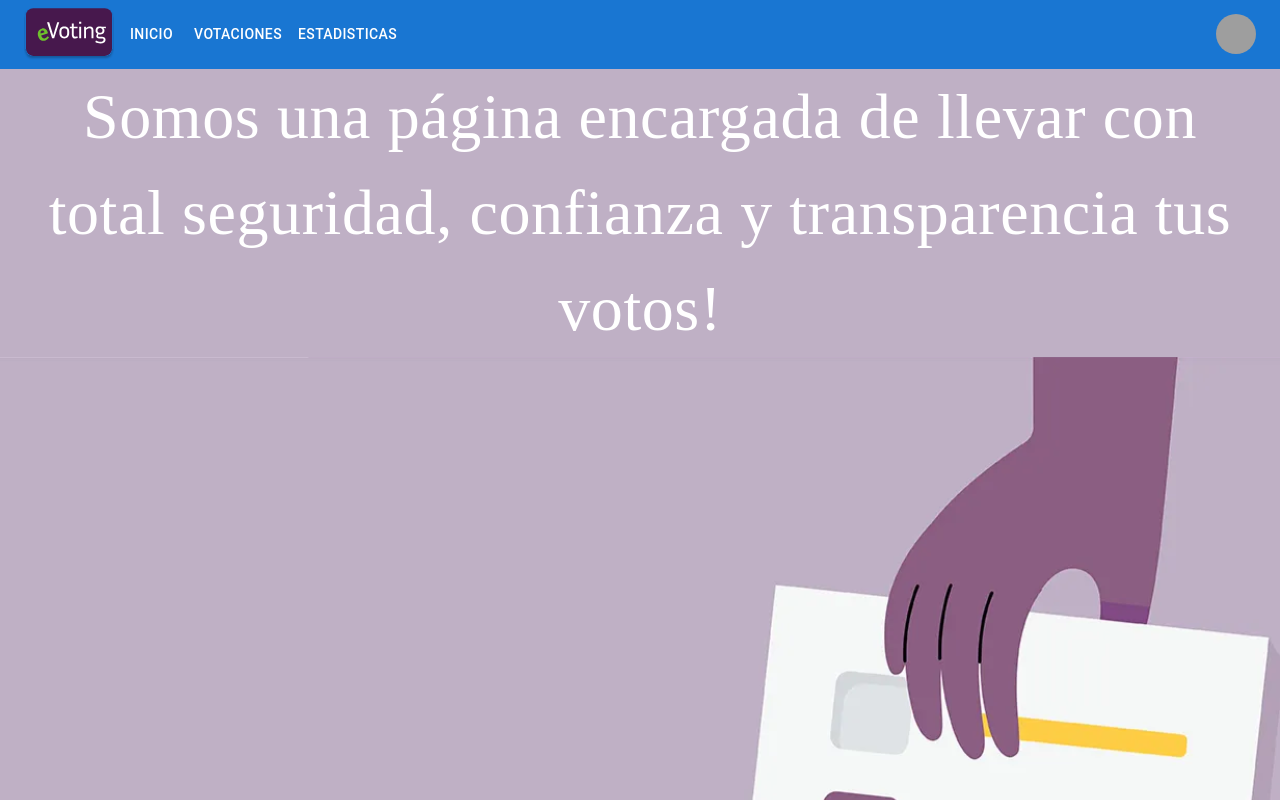
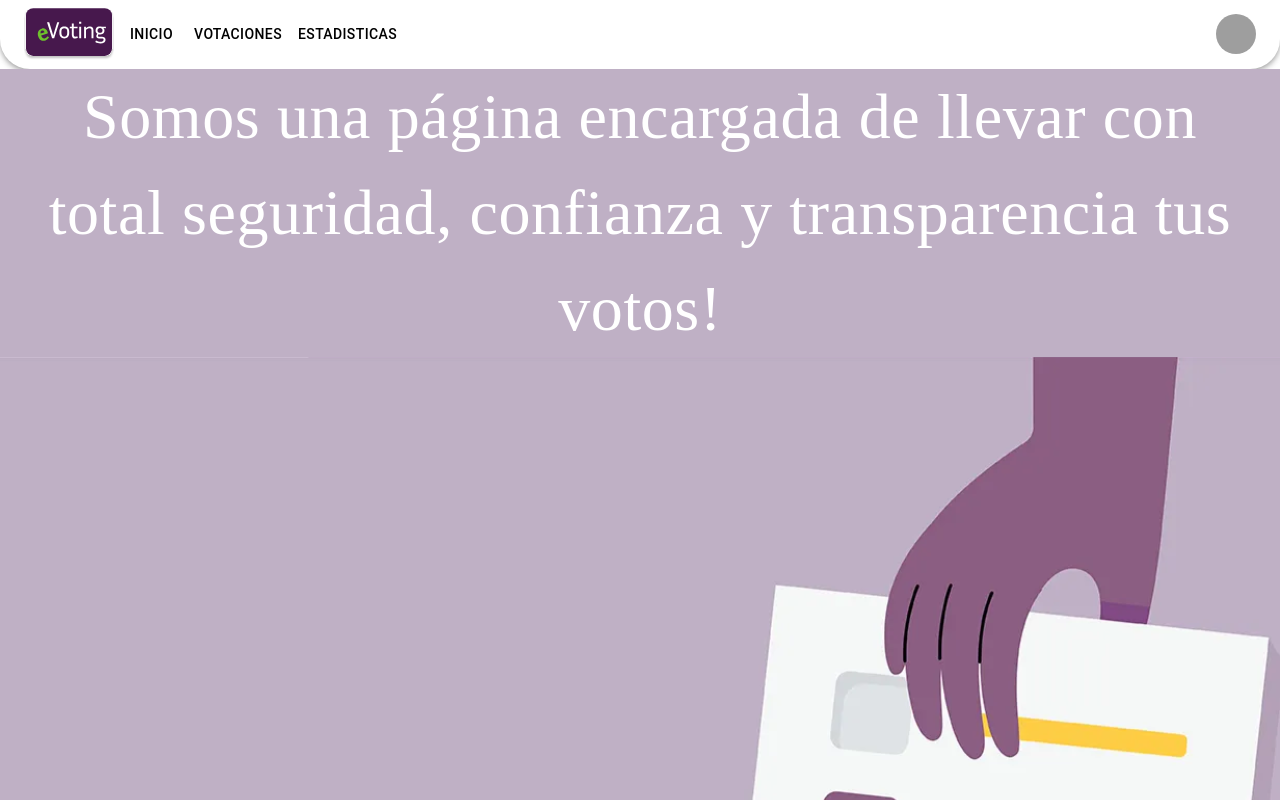
Before and after one commit to Blockchain-2024-20-Evoting/evoting-react-test, a React (Vite) app in the folder react-app/: page / in a window 1280 px wide. Shown: the top 800 px of the page. Built offline with nearby package versions, Linux system fonts and the light colour scheme; grey boxes are pictures that could not be loaded.

Commit message:
feat: Component(NavBarV2)

```diff
--- a/react-app/src/components/NavBarV2.tsx
+++ b/react-app/src/components/NavBarV2.tsx
@@ -4,7 +4,7 @@ import MenuIcon from "@mui/icons-material/Menu";
 import Avatar from "@mui/material/Avatar";
 import Tooltip from "@mui/material/Tooltip";
 import MenuItem from "@mui/material/MenuItem";
-import AdbIcon from "@mui/icons-material/Adb";
+
 import React from "react";
 
 import {
@@ -59,7 +59,15 @@ export const NavBarV2: React.FC<{}> = () => {
   };
 
   return (
-    <AppBar position="static">
+    <AppBar
+      position="static"
+      sx={{
+        background: "#FFFFFF",
+        borderBottomLeftRadius: "30px",
+        borderBottomRightRadius: "30px",
+        overflow: "hidden",
+      }}
+    >
       <Container maxWidth="xl">
         <Toolbar disableGutters>
           <Typography
@@ -120,7 +128,7 @@ export const NavBarV2: React.FC<{}> = () => {
                 key={page.label}
                 onClick={handleCloseNavMenu}
                 href={page.href}
-                sx={{ my: 2, color: "white", display: "block" }}
+                sx={{ my: 2, color: "#000000", display: "block" }}
               >
                 {toCamelCase(page.label)}
               </Button>
```
